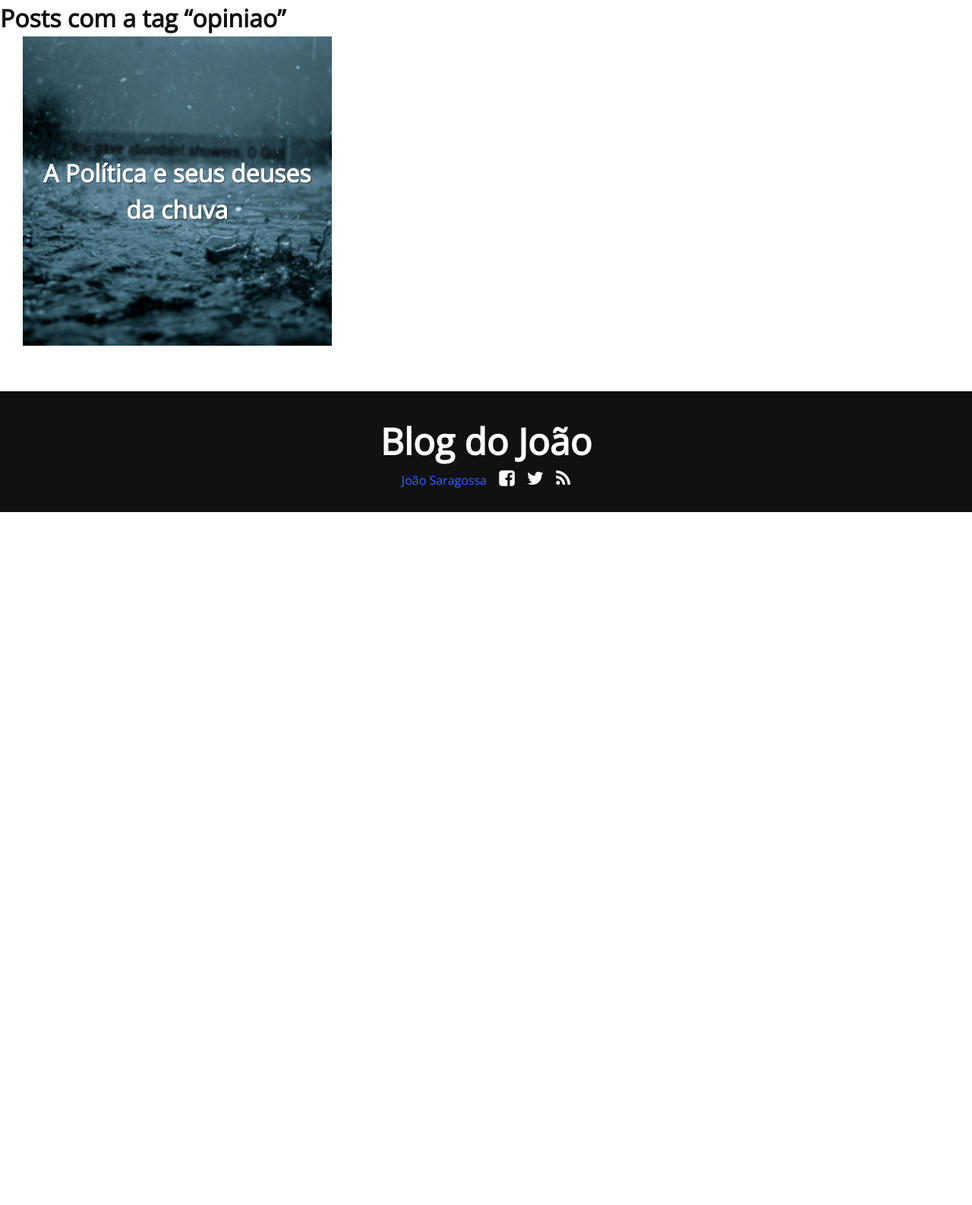
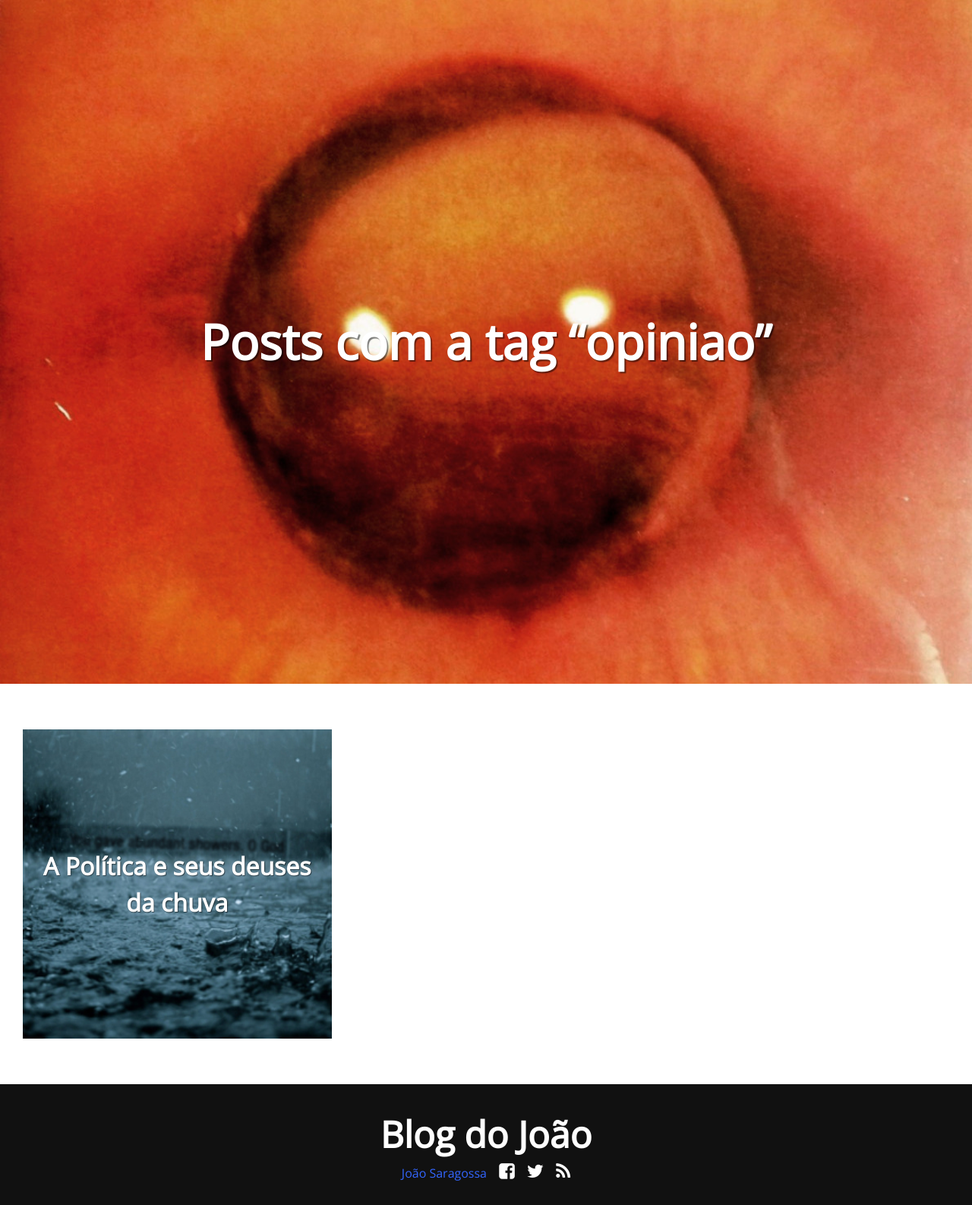
Before and after one commit to joaosaragossa/blog, a Jekyll site: the page tag/opiniao/index.html, which Jekyll copies as it is, in a window 1280 px wide. Shown: the whole page at 76% size. Built offline with Jekyll 4.4.1, drawn with Linux system fonts in a browser that asks for light colours; nearby versions of some CDN libraries; comment, search, counter and statistics services are not loaded; before the commit the page ends 900 px from its top, so only the background shows below that.

Commit message:
tags teste

```diff
--- a/_layouts/tag_index.html
+++ b/_layouts/tag_index.html
@@ -1,7 +1,9 @@
 ---
 layout: default
 ---
+<header id="tags-header" style="background-image: url({{ site.baseurl }}/img/tags/{{ page.tag }}.jpg)">
   <h1>{{ page.title }}</h1>
+</header>
 {% include header-resize.html %}
 <ul id="post-list">
 {% for post in site.posts %}
```
